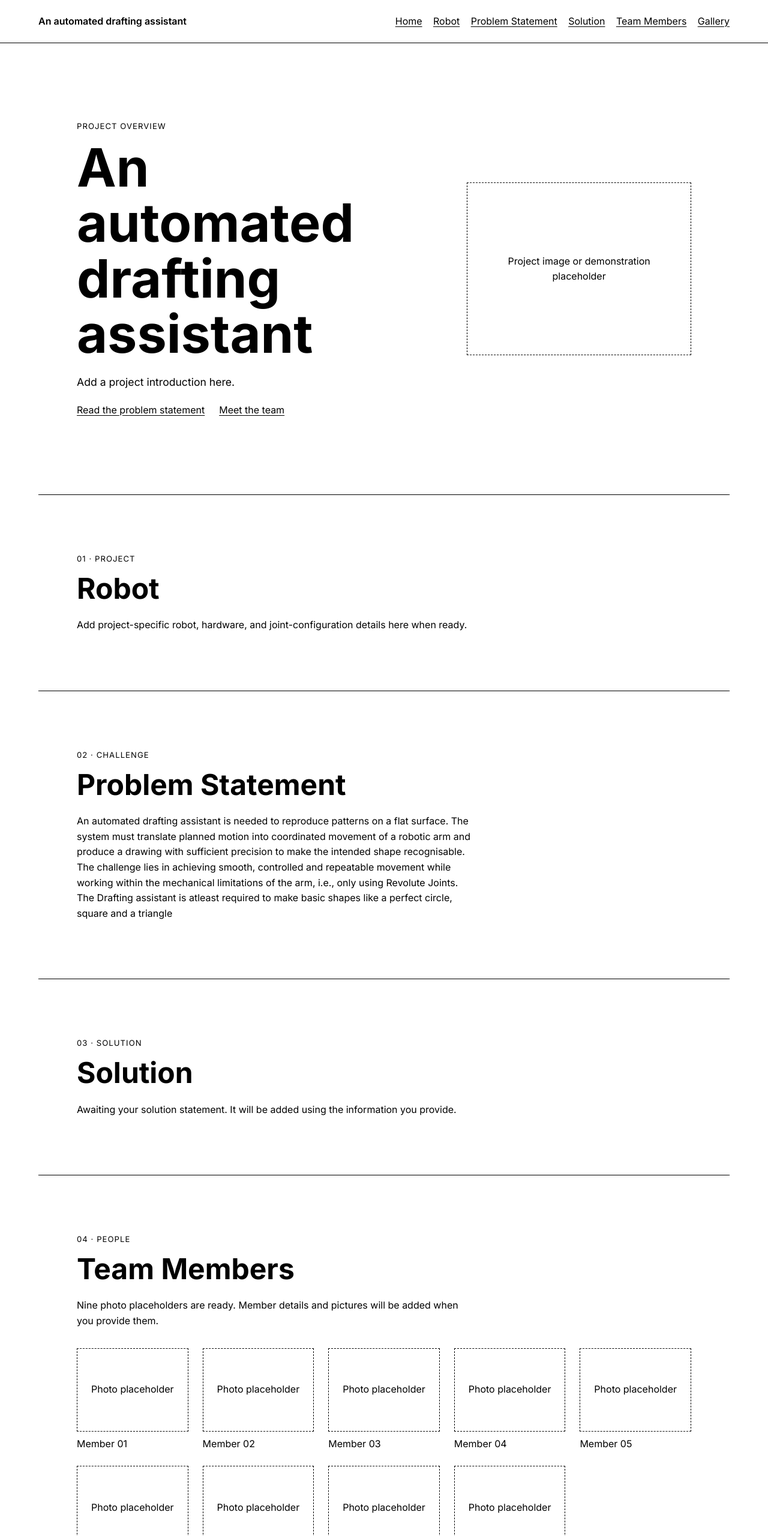
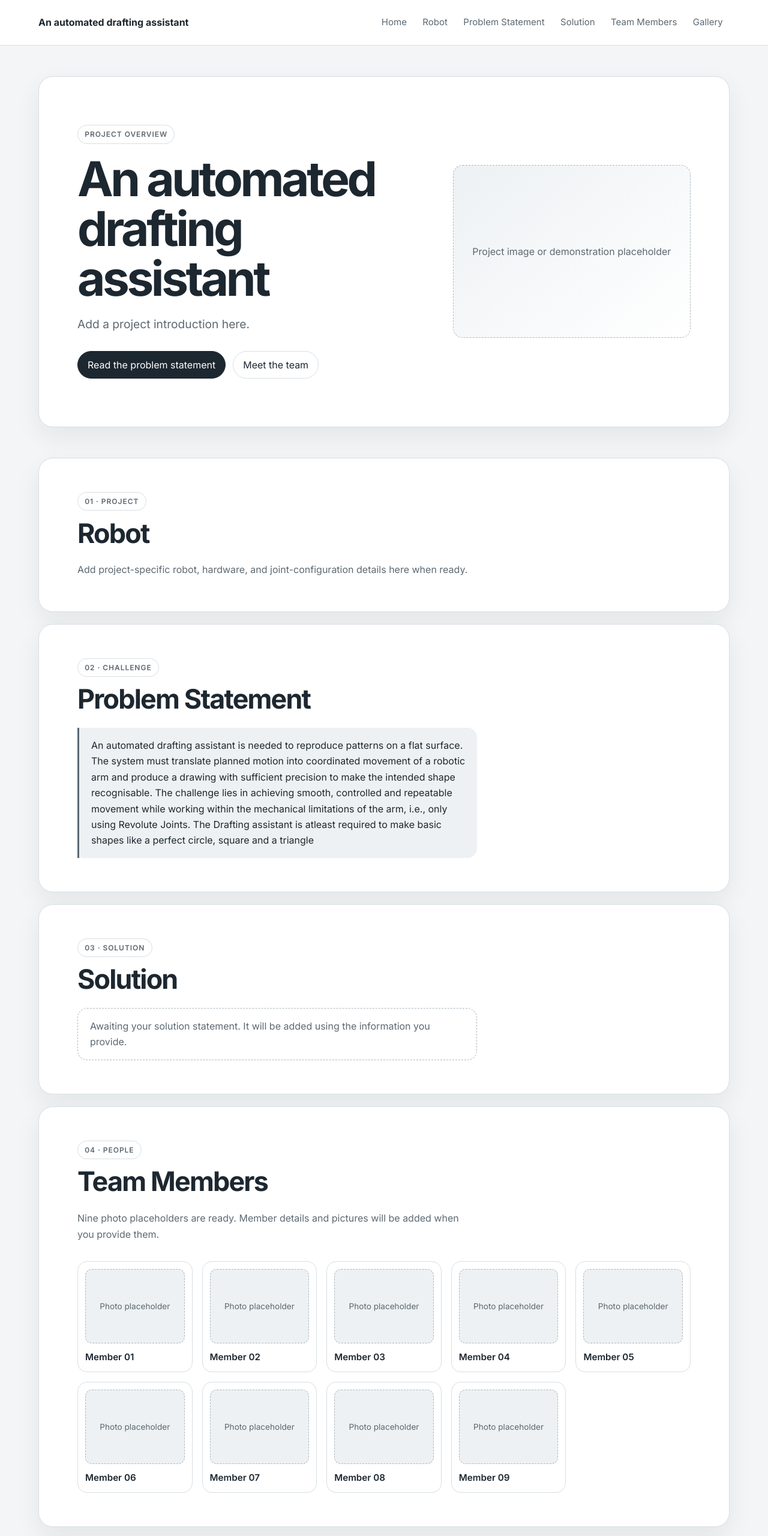
Before and after one commit to krishkumarjaiswal037-ctrl/An-automated-drafting-assistant, a website: page index.html in a window 1280 px wide. Shown: the top 2560 px of the page at 60% size. Drawn offline with Linux system fonts and the light colour scheme.

Commit message:
Add temporary presentation styling

```diff
--- a/src/styles.css
+++ b/src/styles.css
@@ -1,8 +1,17 @@
-/* Temporary typography only. Replace the Google Fonts link in index.html and this token later. */
+/* TEMPORARY presentation styling — replace these tokens when a final theme is chosen. */
 :root {
   --site-font: "Inter", ui-sans-serif, system-ui, sans-serif;
+  --page-bg: #f3f5f6;
+  --surface: #ffffff;
+  --surface-soft: #edf1f3;
+  --text: #1d2730;
+  --muted: #5c6872;
+  --line: #d7dfe5;
   --content-width: 72rem;
   --page-gutter: clamp(1.25rem, 5vw, 4rem);
+  --radius-large: 1.5rem;
+  --radius-medium: 1rem;
+  --shadow-soft: 0 16px 42px rgb(29 39 48 / 7%);
 }
 
 * {
@@ -11,13 +20,15 @@
 
 html {
   scroll-behavior: smooth;
-  scroll-padding-top: 5rem;
+  scroll-padding-top: 6rem;
 }
 
 body {
   margin: 0;
+  background: var(--page-bg);
+  color: var(--text);
   font-family: var(--site-font);
-  line-height: 1.6;
+  line-height: 1.65;
 }
 
 button,
@@ -31,17 +42,19 @@ a {
 }
 
 :focus-visible {
-  outline: 2px solid currentColor;
+  outline: 3px solid currentColor;
   outline-offset: 4px;
 }
 
 .skip-link {
   position: absolute;
-  z-index: 2;
+  z-index: 3;
   top: 0.5rem;
   left: var(--page-gutter);
   padding: 0.5rem 0.75rem;
-  background: Canvas;
+  border: 1px solid var(--line);
+  border-radius: 0.5rem;
+  background: var(--surface);
   transform: translateY(-160%);
 }
 
@@ -50,25 +63,30 @@ a {
 }
 
 .site-header {
+  position: sticky;
+  z-index: 2;
+  top: 0;
   display: flex;
   align-items: center;
   justify-content: space-between;
   gap: 1.5rem;
-  min-height: 4.5rem;
+  min-height: 4.75rem;
   padding: 0.75rem var(--page-gutter);
-  border-bottom: 1px solid currentColor;
+  border-bottom: 1px solid var(--line);
+  background: var(--surface);
 }
 
 .site-name {
   max-width: 18rem;
-  font-weight: 600;
+  font-weight: 700;
+  line-height: 1.3;
   text-decoration: none;
 }
 
 .primary-navigation ul {
   display: flex;
   flex-wrap: wrap;
-  gap: 0.4rem 1.15rem;
+  gap: 0.25rem;
   margin: 0;
   padding: 0;
   list-style: none;
@@ -76,14 +94,25 @@ a {
 
 .primary-navigation a {
   display: inline-block;
-  padding: 0.4rem 0;
+  padding: 0.45rem 0.7rem;
+  border-radius: 999px;
+  color: var(--muted);
+  font-size: 0.94rem;
+  text-decoration: none;
+  transition: background-color 160ms ease, color 160ms ease;
+}
+
+.primary-navigation a:hover {
+  background: var(--surface-soft);
+  color: var(--text);
 }
 
 .menu-toggle {
   display: none;
-  padding: 0.35rem 0.6rem;
-  border: 1px solid currentColor;
-  background: transparent;
+  padding: 0.45rem 0.8rem;
+  border: 1px solid var(--line);
+  border-radius: 999px;
+  background: var(--surface);
   cursor: pointer;
 }
 
@@ -95,23 +124,35 @@ a {
 
 .hero {
   display: grid;
-  grid-template-columns: minmax(0, 1.2fr) minmax(14rem, 0.8fr);
+  grid-template-columns: minmax(0, 1.15fr) minmax(14rem, 0.85fr);
   align-items: center;
   gap: clamp(2rem, 7vw, 6rem);
-  min-height: min(38rem, calc(100svh - 4.5rem));
-  padding-block: clamp(4rem, 11vw, 8rem);
+  min-height: min(36rem, calc(100svh - 4.75rem));
+  margin-block: clamp(1.5rem, 4vw, 3.5rem);
+  padding-block: clamp(2.5rem, 7vw, 5rem);
+  border: 1px solid var(--line);
+  border-radius: var(--radius-large);
+  background: var(--surface);
+  box-shadow: var(--shadow-soft);
 }
 
 .hero h1 {
   max-width: 14ch;
   margin: 0;
-  font-size: clamp(2.5rem, 7vw, 5.5rem);
-  line-height: 1.05;
+  font-size: clamp(2.5rem, 7vw, 5rem);
+  letter-spacing: -0.055em;
+  line-height: 1.04;
 }
 
 .eyebrow {
-  margin: 0 0 0.75rem;
-  font-size: 0.82rem;
+  display: inline-block;
+  margin: 0 0 1rem;
+  padding: 0.3rem 0.7rem;
+  border: 1px solid var(--line);
+  border-radius: 999px;
+  color: var(--muted);
+  font-size: 0.75rem;
+  font-weight: 600;
   letter-spacing: 0.08em;
   text-transform: uppercase;
 }
@@ -125,13 +166,40 @@ a {
 
 .hero__intro {
   margin-block: 1.25rem;
-  font-size: 1.1rem;
+  color: var(--muted);
+  font-size: clamp(1.05rem, 1.8vw, 1.2rem);
 }
 
 .hero__links {
   display: flex;
   flex-wrap: wrap;
-  gap: 0.75rem 1.5rem;
+  gap: 0.75rem;
+  margin-top: 1.75rem;
+}
+
+.hero__links a {
+  display: inline-flex;
+  align-items: center;
+  min-height: 2.8rem;
+  padding: 0.55rem 1rem;
+  border: 1px solid var(--line);
+  border-radius: 999px;
+  text-decoration: none;
+  transition: transform 160ms ease, background-color 160ms ease;
+}
+
+.hero__links a:first-child {
+  border-color: var(--text);
+  background: var(--text);
+  color: var(--surface);
+}
+
+.hero__links a:hover {
+  transform: translateY(-1px);
+}
+
+.hero__links a:last-child:hover {
+  background: var(--surface-soft);
 }
 
 .hero__placeholder,
@@ -139,28 +207,36 @@ a {
 .gallery-placeholder {
   display: grid;
   place-items: center;
-  border: 1px dashed currentColor;
+  border: 1px dashed #aeb9c1;
+  color: var(--muted);
   text-align: center;
 }
 
 .hero__placeholder {
   min-height: 18rem;
   padding: 1.5rem;
+  border-radius: var(--radius-medium);
+  background: linear-gradient(140deg, var(--surface-soft), var(--surface));
 }
 
 .content-section {
-  padding-block: clamp(3.5rem, 8vw, 6rem);
-  border-top: 1px solid currentColor;
+  margin-block: 1.25rem;
+  padding-block: clamp(2rem, 5vw, 3.5rem);
+  border: 1px solid var(--line);
+  border-radius: var(--radius-large);
+  background: var(--surface);
+  box-shadow: var(--shadow-soft);
 }
 
 .content-section h2 {
   margin: 0;
-  font-size: clamp(1.8rem, 4vw, 3rem);
+  font-size: clamp(1.8rem, 4vw, 2.8rem);
+  letter-spacing: -0.04em;
   line-height: 1.2;
 }
 
 .content-section > .eyebrow {
-  margin-bottom: 0.6rem;
+  margin-bottom: 0.7rem;
 }
 
 .placeholder-copy,
@@ -169,22 +245,55 @@ a {
   margin-block: 1.25rem 0;
 }
 
+.placeholder-copy {
+  color: var(--muted);
+}
+
+.problem-statement {
+  padding: 1rem 1.25rem;
+  border-left: 3px solid var(--muted);
+  border-radius: 0 var(--radius-medium) var(--radius-medium) 0;
+  background: var(--surface-soft);
+}
+
+#solution .placeholder-copy {
+  padding: 1rem 1.25rem;
+  border: 1px dashed #aeb9c1;
+  border-radius: var(--radius-medium);
+}
+
+.section-intro {
+  color: var(--muted);
+}
+
 .member-list {
   display: grid;
   grid-template-columns: repeat(auto-fit, minmax(min(100%, 11rem), 1fr));
-  gap: 1.5rem;
+  gap: 1rem;
   margin: 2rem 0 0;
   padding: 0;
   list-style: none;
 }
 
+.member-card {
+  padding: 0.75rem;
+  border: 1px solid var(--line);
+  border-radius: var(--radius-medium);
+  background: var(--surface);
+}
+
 .member-card p {
-  margin: 0.5rem 0 0;
+  margin: 0.6rem 0 0;
+  font-size: 0.95rem;
+  font-weight: 600;
 }
 
 .photo-placeholder {
   aspect-ratio: 4 / 3;
   padding: 0.75rem;
+  border-radius: 0.7rem;
+  background: var(--surface-soft);
+  font-size: 0.85rem;
 }
 
 .gallery-list {
@@ -197,18 +306,21 @@ a {
 .gallery-placeholder {
   min-height: 12rem;
   padding: 1rem;
+  border-radius: var(--radius-medium);
+  background: linear-gradient(140deg, var(--surface-soft), var(--surface));
 }
 
 .site-footer {
-  padding-block: 2rem;
-  border-top: 1px solid currentColor;
+  padding-block: 1.75rem 2.5rem;
+  color: var(--muted);
+  font-size: 0.9rem;
 }
 
 .site-footer p {
   margin: 0;
 }
 
-@media (max-width: 52rem) {
+@media (max-width: 58rem) {
   .site-header {
     position: relative;
     flex-wrap: wrap;
@@ -229,21 +341,43 @@ a {
 
   .primary-navigation ul {
     display: grid;
-    gap: 0;
+    gap: 0.15rem;
     padding-block: 0.5rem;
   }
 
   .primary-navigation a {
     display: block;
-    padding-block: 0.65rem;
+    padding: 0.65rem 0.75rem;
   }
 
   .hero {
     grid-template-columns: 1fr;
+    gap: 2rem;
   }
 
   .hero__placeholder {
-    min-height: 13rem;
+    min-height: 14rem;
+  }
+}
+
+@media (max-width: 36rem) {
+  .hero,
+  .content-section {
+    border-radius: 1rem;
+  }
+
+  .hero {
+    padding-block: 2rem;
+  }
+
+  .hero__links {
+    align-items: flex-start;
+    flex-direction: column;
+  }
+
+  .member-list {
+    grid-template-columns: repeat(2, minmax(0, 1fr));
+    gap: 0.75rem;
   }
 }
 
@@ -251,4 +385,10 @@ a {
   html {
     scroll-behavior: auto;
   }
+
+  *,
+  *::before,
+  *::after {
+    transition-duration: 0.01ms !important;
+  }
 }
```
Also changed, not shown: index.html (+1 -0 lines), README.md.
